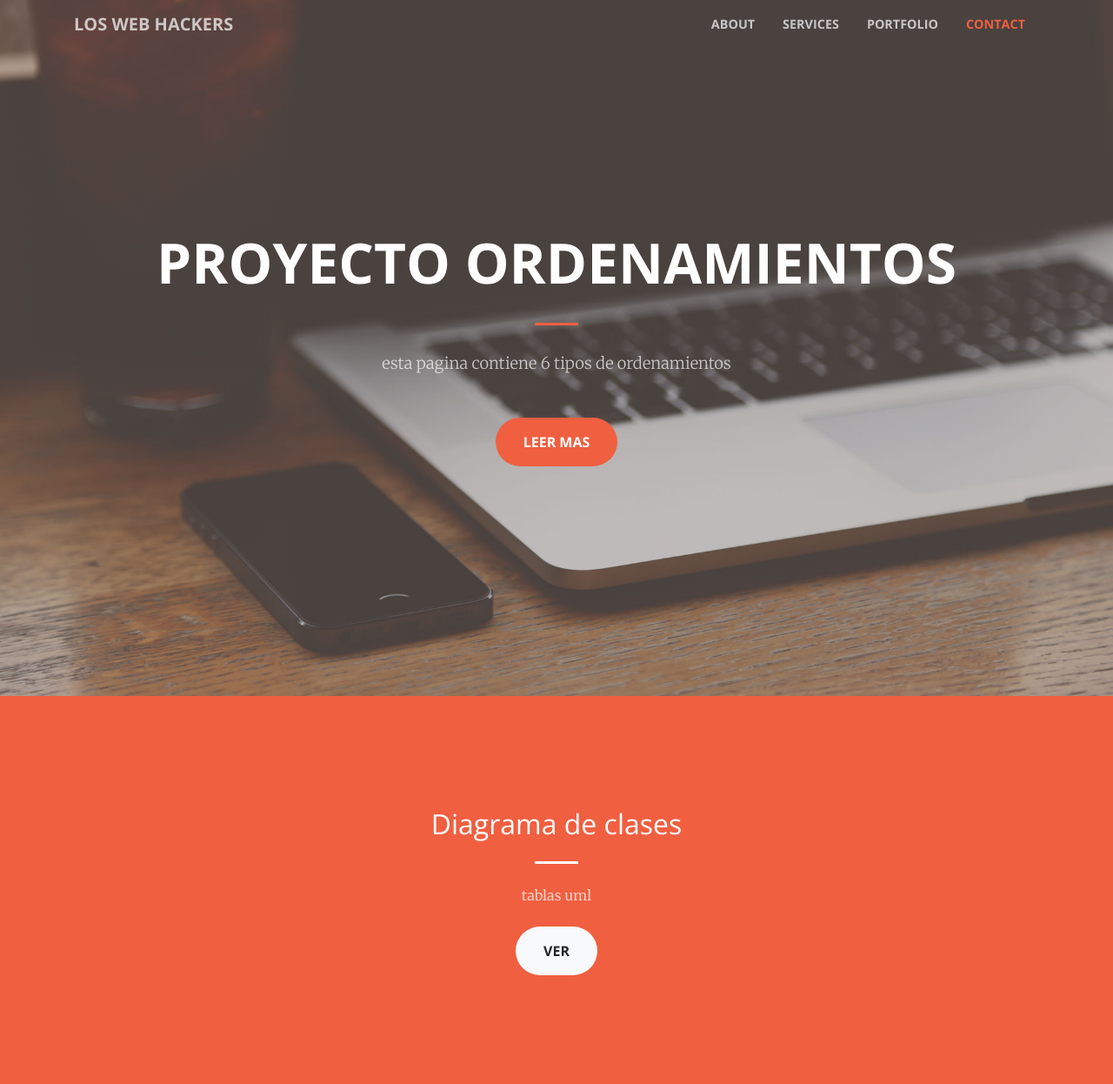
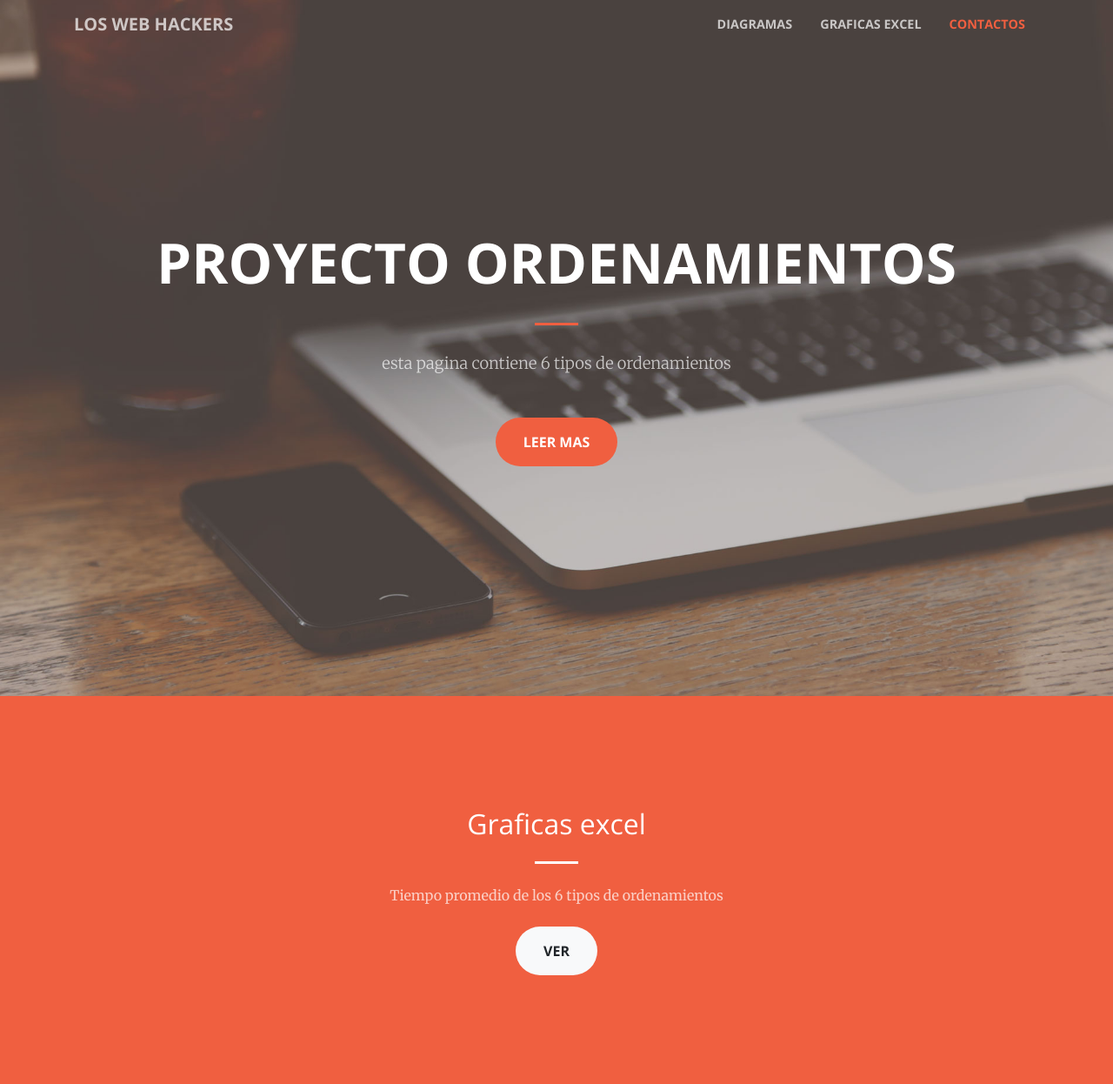
Before and after one commit to arepadechocolo12/web-hackers, a website: page index.html in a window 1280 px wide. Shown: the top 1246 px of the page at 87% size. Drawn offline with nearby package versions, Linux system fonts and the light colour scheme.

Commit message:
Update index.html

```diff
--- a/index.html
+++ b/index.html
@@ -38,16 +38,14 @@
         <div class="collapse navbar-collapse" id="navbarResponsive">
           <ul class="navbar-nav ml-auto">
             <li class="nav-item">
-              <a class="nav-link js-scroll-trigger" href="#about">About</a>
+              <a class="nav-link js-scroll-trigger" href="#about">Diagramas</a>
             </li>
             <li class="nav-item">
-              <a class="nav-link js-scroll-trigger" href="#services">Services</a>
+              <a class="nav-link js-scroll-trigger" href="#graficas">Graficas excel</a>
             </li>
+
             <li class="nav-item">
-              <a class="nav-link js-scroll-trigger" href="#portfolio">Portfolio</a>
-            </li>
-            <li class="nav-item">
-              <a class="nav-link js-scroll-trigger" href="#contact">Contact</a>
+              <a class="nav-link js-scroll-trigger" href="#contact">Contactos</a>
             </li>
           </ul>
         </div>
@@ -71,14 +69,27 @@
       </div>
     </header>
 
-    <section class="bg-primary" id="about">
+    <section class="bg-primary" id="graficas">
+      <div class="container">
+        <div class="row">
+          <div class="col-lg-8 mx-auto text-center">
+            <h2 class="section-heading text-white">Graficas excel</h2>
+            <hr class="light my-4">
+            <p class="text-faded mb-4">Tiempo promedio de los 6 tipos de ordenamientos</p>
+            <a class="btn btn-light btn-xl js-scroll-trigger" href="https://github.com/MrZerius/Proyecto-2POO/tree/master/Tablas">ver</a>
+          </div>
+        </div>
+      </div>
+    </section>
+
+        <section class="bg-primary" id="about">
       <div class="container">
         <div class="row">
           <div class="col-lg-8 mx-auto text-center">
             <h2 class="section-heading text-white">Diagrama de clases</h2>
             <hr class="light my-4">
             <p class="text-faded mb-4">tablas uml</p>
-            <a class="btn btn-light btn-xl js-scroll-trigger" href="https://github.com/MrZerius/Proyecto-2POO/tree/master/Tablas">ver</a>
+            <a class="btn btn-light btn-xl js-scroll-trigger" href="https://github.com/MrZerius/Proyecto-2POO/blob/master/Metodo.xlsx">ver</a>
           </div>
         </div>
       </div>
```
